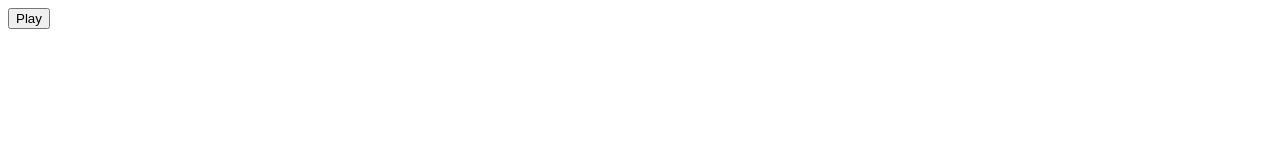
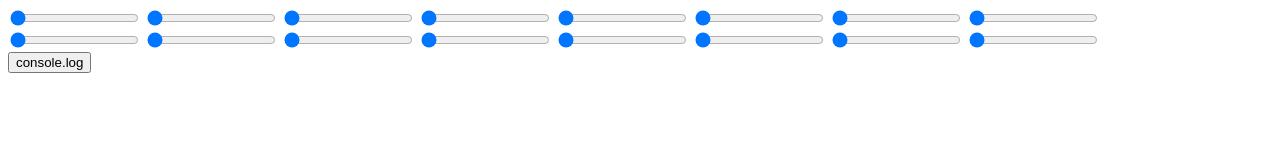
Before and after one commit to stachedata/melody-maker, a plain HTML site: page index.html in a window 1280 px wide. Drawn offline with Linux system fonts and the light colour scheme.

Commit message:
added sliders

```diff
--- a/index.html
+++ b/index.html
@@ -5,11 +5,32 @@
     <meta name="viewport" content="width=device-width, initial-scale=1.0">
     <meta http-equiv="X-UA-Compatible" content="ie=edge">
     <title>Melody Maker</title>
-    <!-- <link rel="stylesheet" type="text/css" media="screen" href="main.css" /> -->
+    <link rel="stylesheet" type="text/css" media="screen" href="main.css" />
 </head>
 <body>
-    <audio id="tada" src="./media/tada.wav"></audio>
-    <button id="play">Play</button>
+    <!-- <audio id="tada" src="./media/tada.wav"></audio>
+    <button id="play">Play</button> -->
+    <div class="container">
+        <input type="range" min="0" max="16" value="0">
+        <input type="range" min="0" max="16" value="0">
+        <input type="range" min="0" max="16" value="0">
+        <input type="range" min="0" max="16" value="0">
+        <input type="range" min="0" max="16" value="0">
+        <input type="range" min="0" max="16" value="0">
+        <input type="range" min="0" max="16" value="0">
+        <input type="range" min="0" max="16" value="0">
+    </div>
+    <div class="container">
+        <input type="range" min="0" max="16" value="0">
+        <input type="range" min="0" max="16" value="0">
+        <input type="range" min="0" max="16" value="0">
+        <input type="range" min="0" max="16" value="0">
+        <input type="range" min="0" max="16" value="0">
+        <input type="range" min="0" max="16" value="0">
+        <input type="range" min="0" max="16" value="0">
+        <input type="range" min="0" max="16" value="0">
+    </div>
+    <button id="printArray">console.log</button>
     <script src="main.js"></script>
 </body>
 </html>
```
